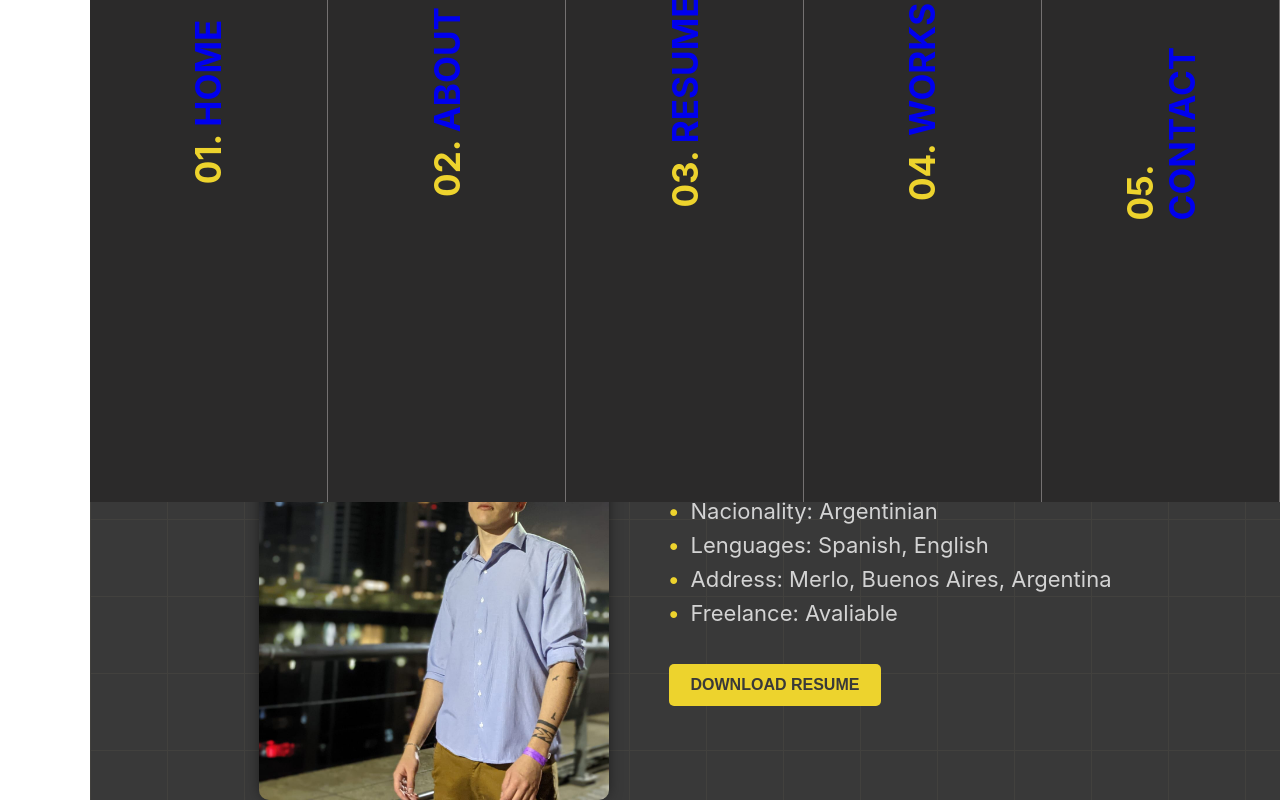
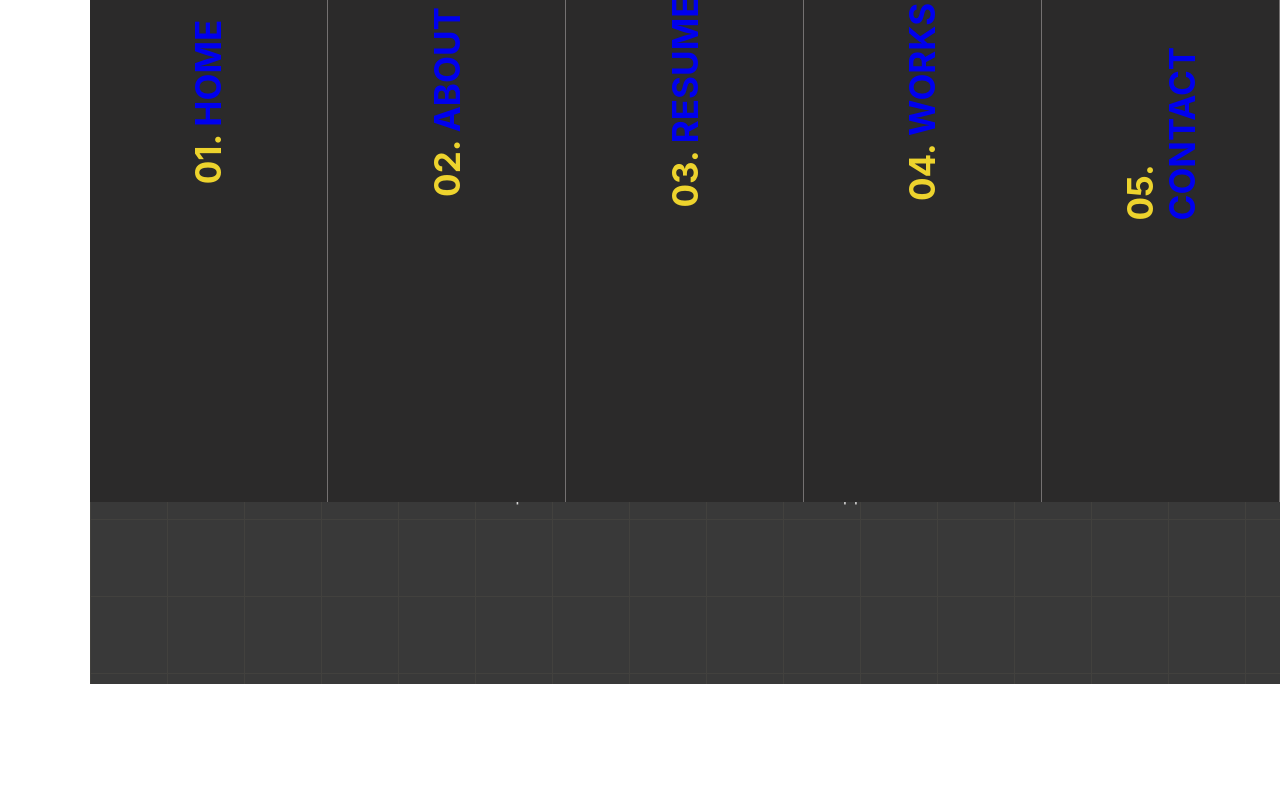
Before and after one commit to tomasleggire/tomasleggire, a React (Create React App) app: page /about in a window 1280 px wide. Shown: the part 1098-1898 px from the top of the page. After the commit the page ends 1782 px from the top, so only its background shows below. Built offline with nearby package versions, Linux system fonts and the light colour scheme.

Commit message:
Slider agregado, falta decorar

```diff
--- a/src/containers/Services.js
+++ b/src/containers/Services.js
@@ -11,15 +11,10 @@ import { FaCode } from "react-icons/fa";
 import { FaDatabase } from "react-icons/fa";
 import { FaTabletAlt } from "react-icons/fa";
 
-
-
 import Slider from "react-slick";
 import Option from "../components/Option";
 import { MdKeyboardArrowLeft } from "react-icons/md";
 import { MdKeyboardArrowRight } from "react-icons/md";
-
-
-import ItemSlider from "../components/ItemSlider";
 
 export default function Services() {
   const { optionsState } = useContext(AppContext);
@@ -50,6 +45,37 @@ export default function Services() {
       subTitle: 'Lorem ipsum dolor sit amet, consectetur adipiscing elit. Augue diam etiam venenatis mi tristique amet cras diam etiam.'
     },
   ]
+
+  const slider = useRef(null);
+
+  const settings = {
+    dots: false,
+    infinite: true,
+    speed: 500,
+    slidesToShow: 3,
+    slidesToScroll: 1,
+    initialSlide: 0,
+    autoplay: true,
+    arrows: false,
+    autoplaySpeed: 3000,
+    responsive: [
+      {
+        breakpoint: 1300,
+        settings: {
+          slidesToShow: 2,
+          slidesToScroll: 1,
+        },
+      },
+      {
+        breakpoint: 800,
+        settings: {
+          slidesToShow: 1,
+          slidesToScroll: 1,
+          initialSlide: 0,
+        },
+      },
+    ],
+  };
 
   return (
     <div className="services-main">
@@ -94,41 +120,8 @@ export default function Services() {
           )
         })}
       </div>
-      <div className="about-me-main">
-        <img src={me2} className="about-img" />
-        <div className="about-info">
-          <h1 className="h1-about">Hi, I am <span className="span-about">Tomás Leggire</span></h1>
-          <ul className="ul-about">
-            <li>
-              First Name: Tomás
-            </li>
-            <li>
-              Last Name: Leggire
-            </li>
-            <li>
-              Age: 23
-            </li>
-            <li>
-              Nacionality: Argentinian
-            </li>
-            <li>
-              Lenguages: Spanish, English
-            </li>
-            <li>
-              Address: Merlo, Buenos Aires, Argentina
-            </li>
-            <li>
-              Freelance: Avaliable
-            </li>
-          </ul>
-        <button type="button" className="btn-about">DOWNLOAD RESUME</button>
-        </div>
-      </div>
-    </div>
-  );
-}
 
-{/* <div className="services-main" name="get-started">
+      <div className="slider-main">
         <button
           onClick={() => slider?.current?.slickPrev()}
           className="btn-option-div"
@@ -149,37 +142,7 @@ export default function Services() {
           <MdKeyboardArrowRight className="btn-option" />
         </button>
       </div>
-      <ItemSlider />
-      */}
 
-
-  // const slider = useRef(null);
-
-  // const settings = {
-  //   dots: false,
-  //   infinite: true,
-  //   speed: 500,
-  //   slidesToShow: 3,
-  //   slidesToScroll: 1,
-  //   initialSlide: 0,
-  //   autoplay: false,
-  //   arrows: false,
-  //   autoplaySpeed: 3000,
-  //   responsive: [
-  //     {
-  //       breakpoint: 1024,
-  //       settings: {
-  //         slidesToShow: 2,
-  //         slidesToScroll: 1,
-  //       },
-  //     },
-  //     {
-  //       breakpoint: 800,
-  //       settings: {
-  //         slidesToShow: 1,
-  //         slidesToScroll: 1,
-  //         initialSlide: 0,
-  //       },
-  //     },
-  //   ],
-  // };
+    </div>
+  );
+}
--- a/src/hooks/useInitialState.js
+++ b/src/hooks/useInitialState.js
@@ -1,15 +1,10 @@
 import { useState } from "react";
-// import imageOne from "../icons/cell-phone-svgrepo-com.svg";
-// import imageTwo from "../icons/book-svgrepo-com.svg";
-// import imageThree from "../icons/official-document-svgrepo-com.svg";
-// import imageFour from "../icons/pencil-svgrepo-com.svg";
-// import imageFive from "../icons/ppt-icon-application-svgrepo-com.svg";
-// import imageSix from "../icons/tick-svgrepo-com.svg";
-
-import html from '../images/imagesTechItems/html5.svg';
-import js from '../images/imagesTechItems/javascript.svg';
-import scss from '../images/imagesTechItems/sass.svg';
-import css from '../images/imagesTechItems/css3.svg';
+import imageOne from "../icons/slider-icons/cell-phone-svgrepo-com.svg";
+import imageTwo from "../icons/slider-icons/book-svgrepo-com.svg";
+import imageThree from "../icons/slider-icons/official-document-svgrepo-com.svg";
+import imageFour from "../icons/slider-icons/pencil-svgrepo-com.svg";
+import imageFive from "../icons/slider-icons/ppt-icon-application-svgrepo-com.svg";
+import imageSix from "../icons/slider-icons/tick-svgrepo-com.svg";
 
 import imagenUno from "../images/imagesPortfolio/itemPort1.png";
 import imagenDos from "../images/imagesPortfolio/itemPort2.png";
@@ -22,64 +17,36 @@ import imagenModalTres from "../images/imagesModalPortfolio/item3.PNG";
 import imagenModalCuatro from "../images/imagesModalPortfolio/item4.PNG";
 
 const useInitialState = () => {
-  // const optionsState = [
-  //   {
-  //     image: imageOne,
-  //     text: "A responsive design makes your website accessible to all users, regardless of their device",
-  //     title: "MOBILE-FRIENDLY",
-  //   },
-  //   {
-  //     image: imageTwo,
-  //     text: "Proficiency in the core web technologies of HTML, CSS, and JavaScript",
-  //     title: "PROFICIENCY",
-  //   },
-  //   {
-  //     image: imageThree,
-  //     text: "Experience with React and ability to use it to build complex web applications",
-  //     title: "FRONT-END FRAMEWORKS",
-  //   },
-  //   {
-  //     image: imageFour,
-  //     text: "Web accessibility and ability to design and develop websites for everyone",
-  //     title: "WEB ACCESSIBILITY",
-  //   },
-  //   {
-  //     image: imageFive,
-  //     text: "Experience with version control systems like Git for managing and collaborating on projects",
-  //     title: "VERSION CONTROL",
-  //   },
-  //   {
-  //     image: imageSix,
-  //     text: "Ability to write unit tests for code and use testing frameworks to ensure code quality",
-  //     title: "TESTING",
-  //   },
-  // ];
-
-  const itemsTech = [
+  const optionsState = [
     {
-      text: "HTML",
-      img: html,
+      image: imageOne,
+      text: "A responsive design makes your website accessible to all users, regardless of their device",
+      title: "MOBILE-FRIENDLY",
     },
     {
-      text: "CSS",
-      img: css,
+      image: imageTwo,
+      text: "Proficiency in the core web technologies of HTML, CSS, and JavaScript",
+      title: "PROFICIENCY",
     },
     {
-      text: "SASS",
-      img: scss,
-    },
-
-    {
-      text: "JAVASCRIPT",
-      img: js,
+      image: imageThree,
+      text: "Experience with React and ability to use it to build complex web applications",
+      title: "FRONT-END FRAMEWORKS",
     },
     {
-      text: "REACT JS",
-      img: html,
+      image: imageFour,
+      text: "Web accessibility and ability to design and develop websites for everyone",
+      title: "WEB ACCESSIBILITY",
     },
     {
-      text: "REACT NAVITE",
-      img: html,
+      image: imageFive,
+      text: "Experience with version control systems like Git for managing and collaborating on projects",
+      title: "VERSION CONTROL",
+    },
+    {
+      image: imageSix,
+      text: "Ability to write unit tests for code and use testing frameworks to ensure code quality",
+      title: "TESTING",
     },
   ];
 
@@ -259,8 +226,7 @@ const useInitialState = () => {
   };
 
   return {
-    // optionsState,
-    itemsTech,
+    optionsState,
     portfolioItems,
     mainItemModalPort,
     setMainItemModalPort,
--- a/src/styles/ItemSlider.scss
+++ /dev/null
@@ -1,48 +0,0 @@
-@import 'vars';
-
-.item-slider {
-    max-width: 40%;
-    margin: auto;
-    margin-top: 85px;
-    margin-bottom: 50px;
-    color: var(--black);
-    border-bottom: 1px solid lightgray;
-}
-
-.item-container-slider {
-    transition: .3s;
-    padding: 14px 0;
-    color: var(--white);
-}
-
-.item-container-slider:hover {
-    transform: scale(1.3);
-}
-
-.item-slider-img {
-    width: 40px;
-    height: 40px;
-    margin: auto;
-    // margin-bottom: 5px;
-
-}
-
-.item-span-slider {
-    font-weight: 900;
-    font-size: var(--md);
-    font-family: monospace;
-}
-
-@media only screen and (max-width: 1050px) {
-    .item-slider {
-        max-width: 60%;
-    }
-}
-
-@media only screen and (max-width: 670px) {
-    .item-slider {
-        max-width: 90%;
-        margin-top: 45px;
-        margin-bottom: 80px;
-    }
-}
--- a/src/styles/Navbar.scss
+++ b/src/styles/Navbar.scss
@@ -54,6 +54,7 @@
     background-color:#e9dea7ad;
     border-bottom-right-radius: 10px;
     border-top-right-radius: 10px;
+    z-index: 100;
 }
 
 @media only screen and (max-width: 1023px) {
--- a/src/styles/Option.scss
+++ b/src/styles/Option.scss
@@ -3,15 +3,16 @@
 .option-main {
     height: 300px;
     display: flex;
-    padding: 0px 21px;
     flex-direction: column;
     justify-content: center;
     align-items: center;
-    margin-top: 15px;
+    padding: 0 30px;
+    text-align: center;
+    cursor: grab;
 }
 
 .option-imagen {
-    height: 100px;
+    height: 90px;
     margin-bottom: 10px;
 }
 
@@ -19,22 +20,35 @@
     font-size: var(--lg);
     margin-bottom: 18px;
     font-weight: 500;
-    color: var(--blue-secondary);
+    color: var(--white);
 }
 
 .option-text {
     text-align: center;
-    color: var(--blue-tres);
+    color: lightgray;
     font-size: var(--lg);
-    padding: 0 25px;
     font-weight: 400;
 }
 
 @media only screen and (max-width: 1024px) {
     .option-main {
-        padding: 0;
-    }
-    .option-text {
-        padding: 0 10px;
+        padding: 0 15px;
     }
 }
+
+@media only screen and (max-width: 750px) {
+    .option-main {
+        padding: 0px;
+    }
+    .option-imagen {
+        height: 80px;
+    }
+
+    .option-title {
+        font-size: var(--md);
+    }
+
+    .option-text {
+        font-size: var(--md);
+    }
+}
--- a/src/styles/Services.scss
+++ b/src/styles/Services.scss
@@ -177,62 +177,49 @@ background-color: #393939;
 	}
 }
 
-// .services-slider {
-//     width: 100%;
-//     margin: auto;
-//     padding: 0 10px;
-// }
+.slider-main {
+    padding-bottom: 130px;
+    display: flex;
+    justify-content: center;
+    align-items: center;
+    width: 70%;
+    margin: auto;
+}
 
-// .btn-option-div {
-//     border: none;
-//     background: none;
-//     cursor: pointer;
-//     color: var(--blue-tres);
-//     opacity: .3;
-//     transition: .3s;
-// }
+.services-slider {
+    width: 100%;
+    margin: auto;
+    padding: 0 20px;
+}
 
-// .btn-option-div:hover {
-//     opacity: 1;
-//     transform: scale(1.1);
-// }
+.btn-option-div {
+    border: none;
+    background: none;
+    cursor: pointer;
+    border: 1px solid var(--light-yellow);
+    border-radius: 50%;
+    opacity: .3;
+    transition: .3s;
+    bottom: 0;
+    display: flex;
+    justify-content: center;
+    align-items: center;
+}
 
-// .btn-option {
-//     width: 75px;
-//     height: 75px;
-// }
+.btn-option-div:hover {
+    opacity: 1;
+    transform: scale(1.1);
+}
 
-// @media only screen and (max-width: 1553px) {
-//     .services-main {
-//         width: 80%;
-//     }
-// }
+.btn-option {
+    width: 45px;
+    height: 45px;
+    color: var(--light-yellow);
+}
 
-// @media only screen and (max-width: 750px) {
-//     .btn-option {
-//     width: 55px;
-//     height: 55px;
-// }
-// }
-
-// @media only screen and (max-width: 550px) {
-//     .services-slider {
-//         padding: 0;
-//         padding-right: 10px;
-//     }
-//     .btn-option {
-//         width: 35px;
-//         height: 35px;
-//     }
-// }
-
-// @media only screen and (max-width: 345px) {
-//     .services-slider {
-//         padding: 0;
-//         padding-right: 10px;
-//     }
-//     .btn-option {
-//         width: 30px;
-//         height: 30px;
-//     }
-// }
+@media only screen and (max-width: 750px) {
+    .btn-option {
+    width: 35px;
+    height: 35px;
+}
+}
```
Also changed, not shown: src/components/ItemSlider.jsx (deleted, +0 -36 lines).
